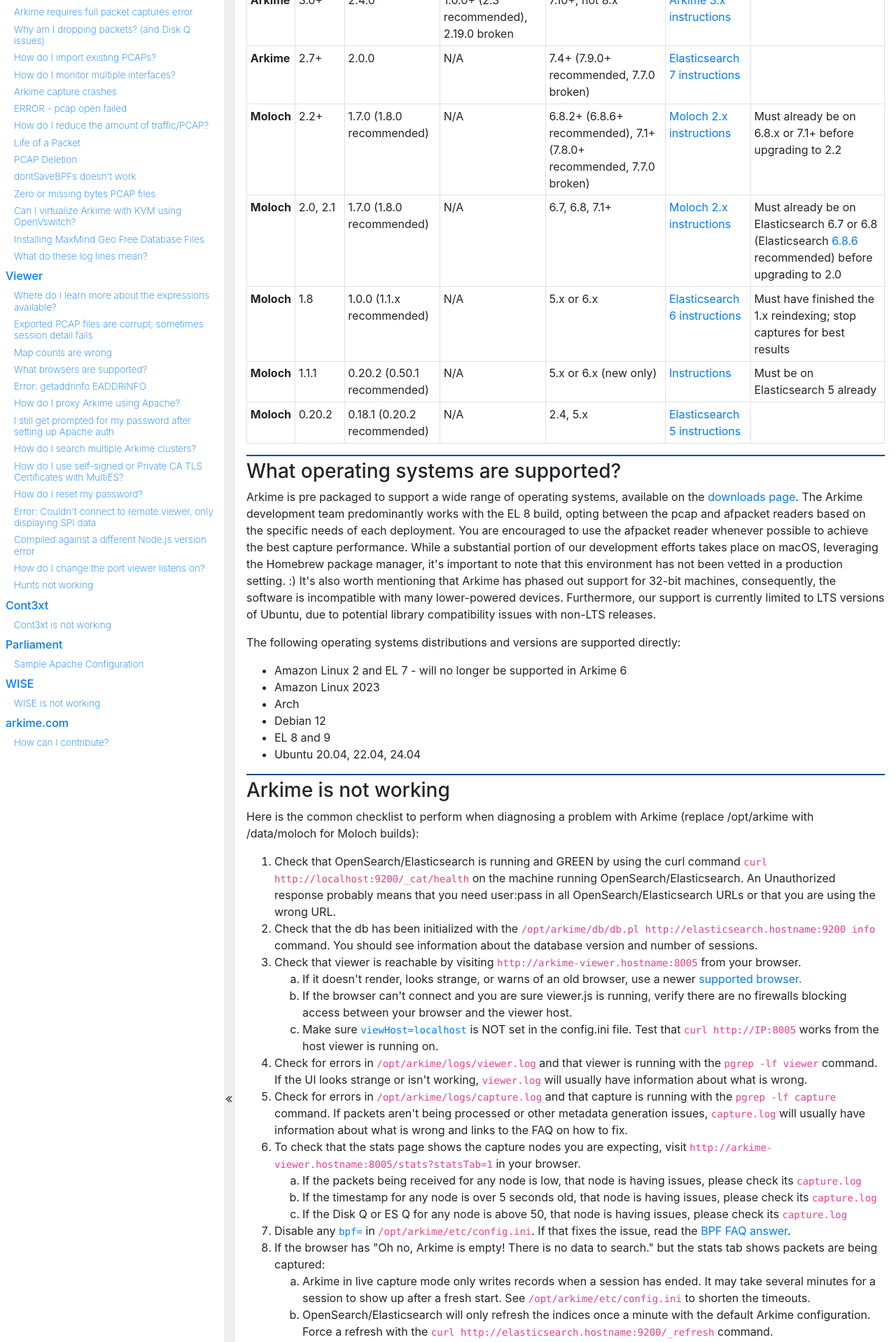
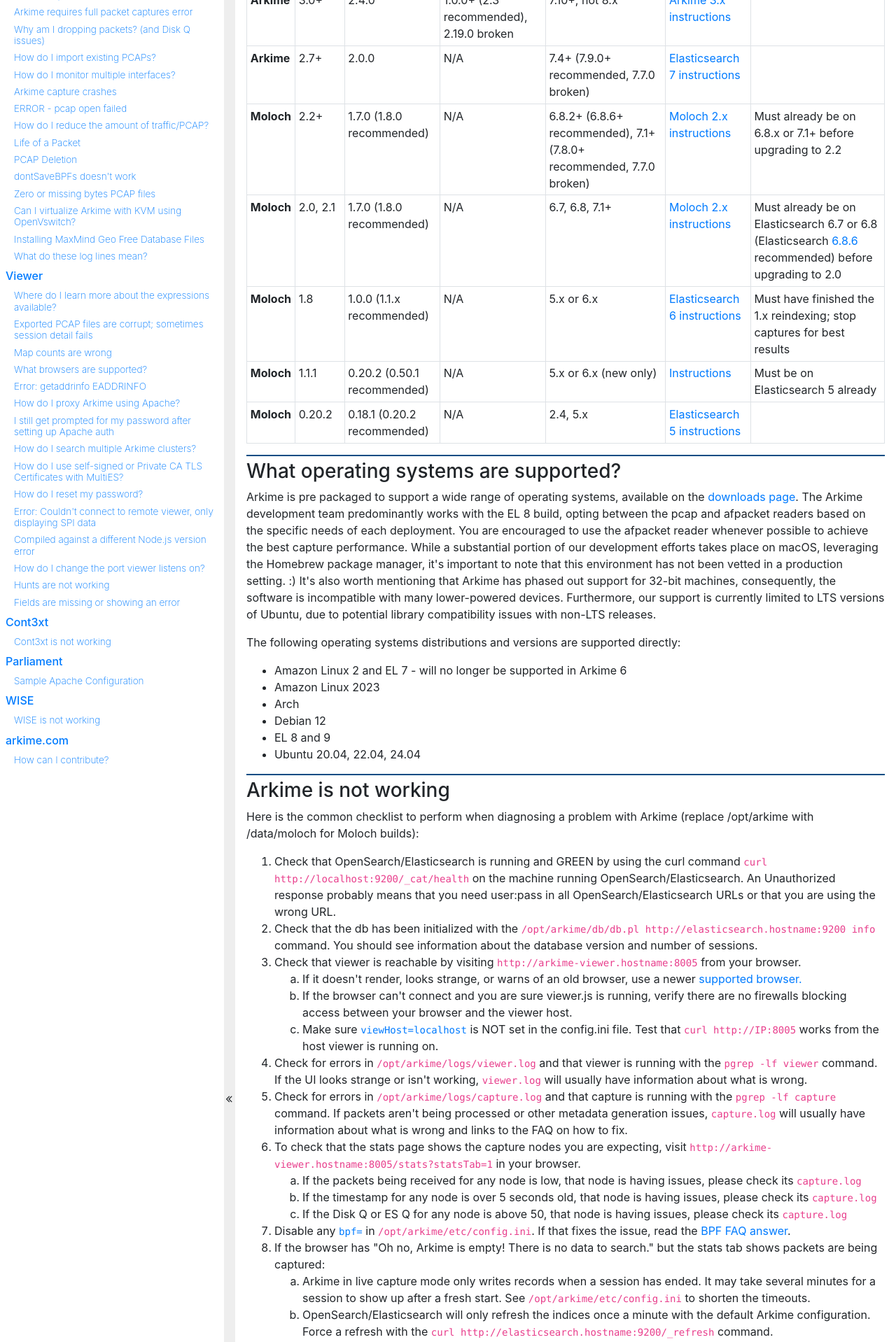
Before and after one commit to arkime/arkimeweb, a Jekyll site: the page built from faq.html, in a window 1280 px wide. Shown: the part 966-2884 px from the top of the page at 70% size. Built offline with Jekyll 4.4.1, drawn with Linux system fonts in a browser that asks for light colours.

Commit message:
add fields-missing

```diff
--- a/faq.html
+++ b/faq.html
@@ -357,8 +357,13 @@
       </a>
       <a class="nav-link nested"
         href="#hunts-not-working"
-        title="Hunts not working">
-        Hunts not working
+        title="Hunts are not working">
+        Hunts are not working
+      </a>
+      <a class="nav-link nested"
+        href="#fields-missing"
+        title="Fields are missing or showing an error">
+        Fields are missing or showing an error
       </a>
       <a href="#cont3xt"
         class="nav-link"
@@ -3667,7 +3672,7 @@
       </table>
 
       <h3 class="subsection"id="hunts-not-working">
-        Hunts not working
+        Hunts are not working
         <span class="fa fa-link small copy-link cursor-copy"
           onclick="copyLink(this, 'faq')">
         </span>
@@ -3690,6 +3695,31 @@
       </p>
       <p>
         See more information about the cronQueries setting <a href="/settings#cronQueries">here</a>.
+      </p>
+
+      <h3 class="subsection"id="fields-missing">
+        Fields are missing or showing an error
+        <span class="fa fa-link small copy-link cursor-copy"
+          onclick="copyLink(this, 'faq')">
+        </span>
+      </h3>
+      <p>
+        Arkime stores which fields are available in the <code>arkime_fields</code> index.
+        The index is populated by <code>db.pl</code> when the Arkime cluster is created and by <code>capture</code>.
+        New fields are added with new versions of Arkime, new plugins, wise or the <a href="/settings#custom-fields">custom fields</a> feature.
+        Arkime rarely deletes fields from the index, except for major reindexing.
+      </p>
+      <p>
+        The viewer application checks this index on start up and periodically for any changes.
+        It can take around 10 minutes for new fields to show up in the web application since the viewer caches the fields.
+      </p>
+      <p>
+        If fields are missing the solution is almost always
+        <ol>
+          <li>Run capture so it has a chance to re-add any missing fields</li>
+          <li>Restart viewer or wait 10 minutes</li>
+          <li>Reload the web page so it is forced to refetch the fields from viewer</li>
+        </ol>
       </p>
       <!-- /viewer -->
 
```
